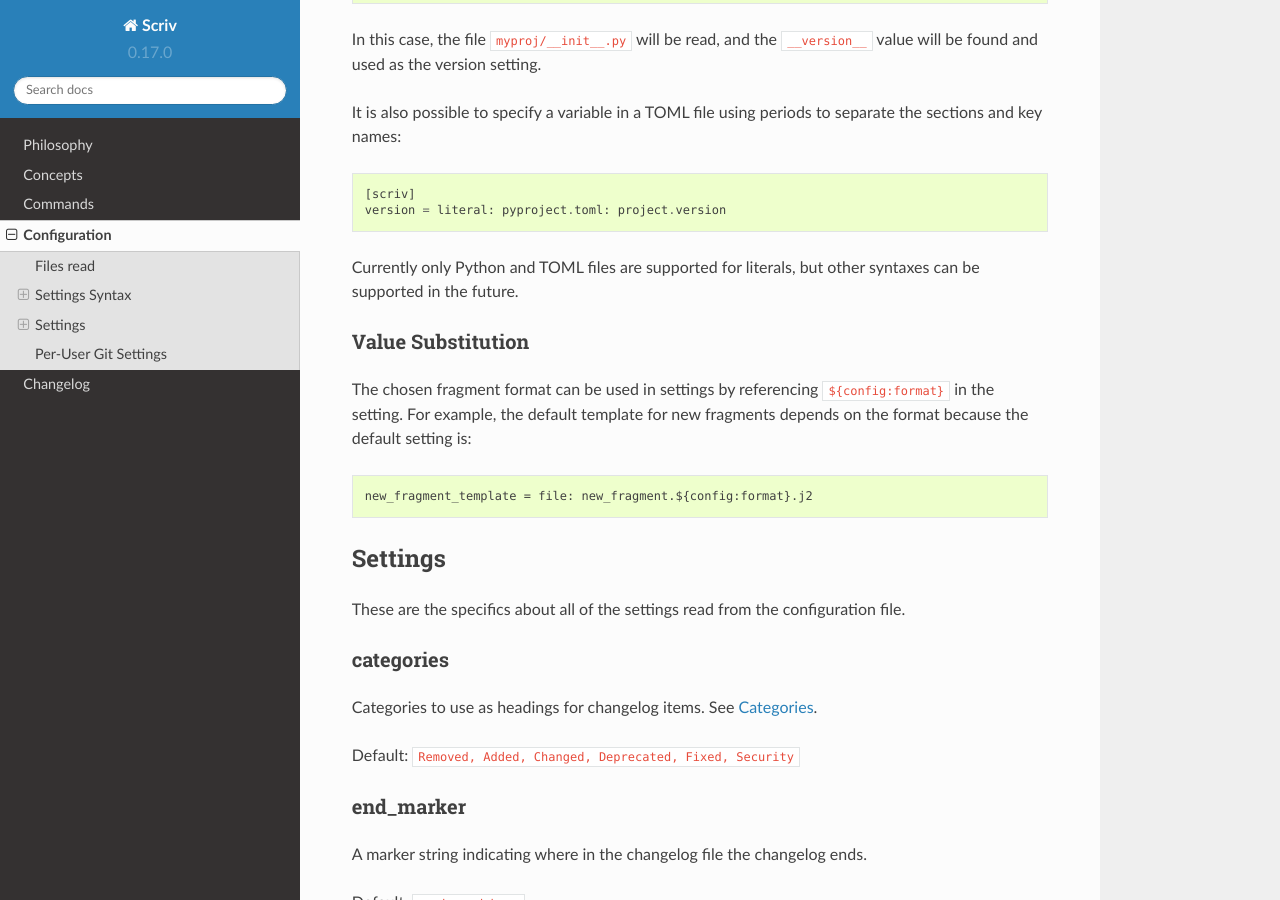
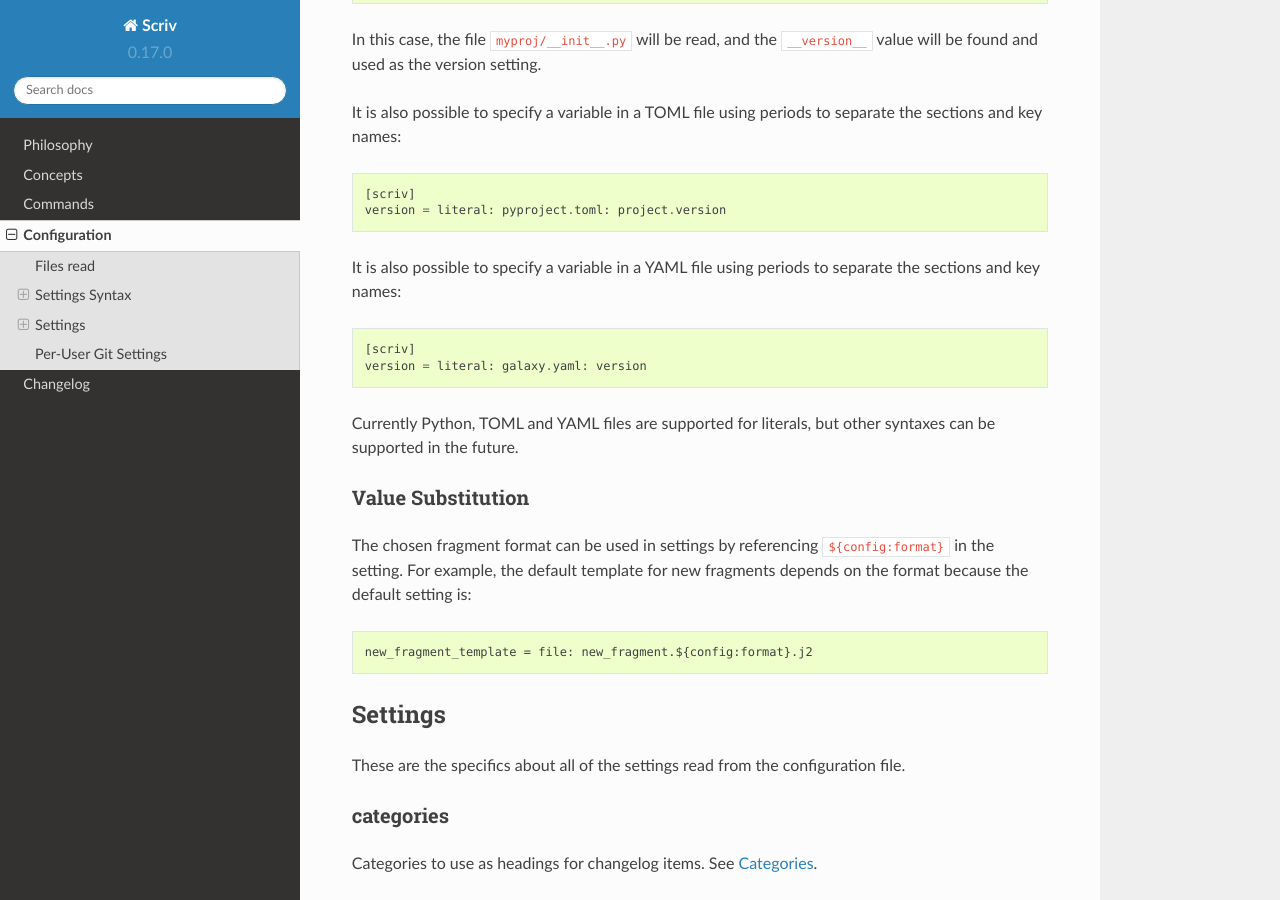
Before and after one commit to nedbat/scriv, a Sphinx documentation site: the page built from docs/configuration.rst, in a window 1280 px wide and 900 px high, scrolled down 1744 px. Built offline with Sphinx 7.4.7 and the Read the Docs theme 2.0.0, drawn with Linux system fonts in a browser that asks for light colours.

Commit message:
a first suggestion for doc

```diff
--- a/docs/configuration.rst
+++ b/docs/configuration.rst
@@ -122,7 +122,13 @@ using periods to separate the sections and key names::
     [scriv]
     version = literal: pyproject.toml: project.version
 
-Currently only Python and TOML files are supported for literals,
+It is also possible to specify a variable in a YAML file
+using periods to separate the sections and key names::
+
+    [scriv]
+    version = literal: galaxy.yaml: version
+
+Currently Python, TOML and YAML files are supported for literals,
 but other syntaxes can be supported in the future.
 
 Value Substitution
```
